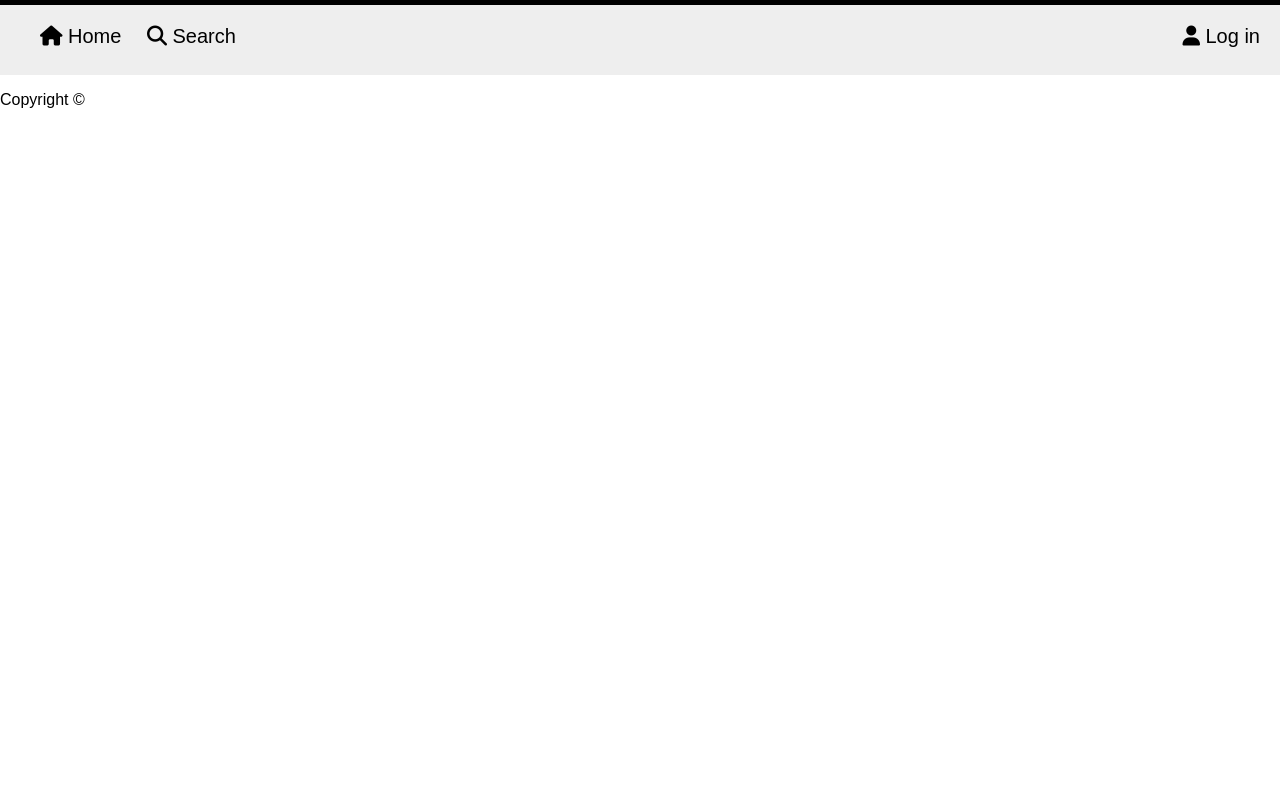
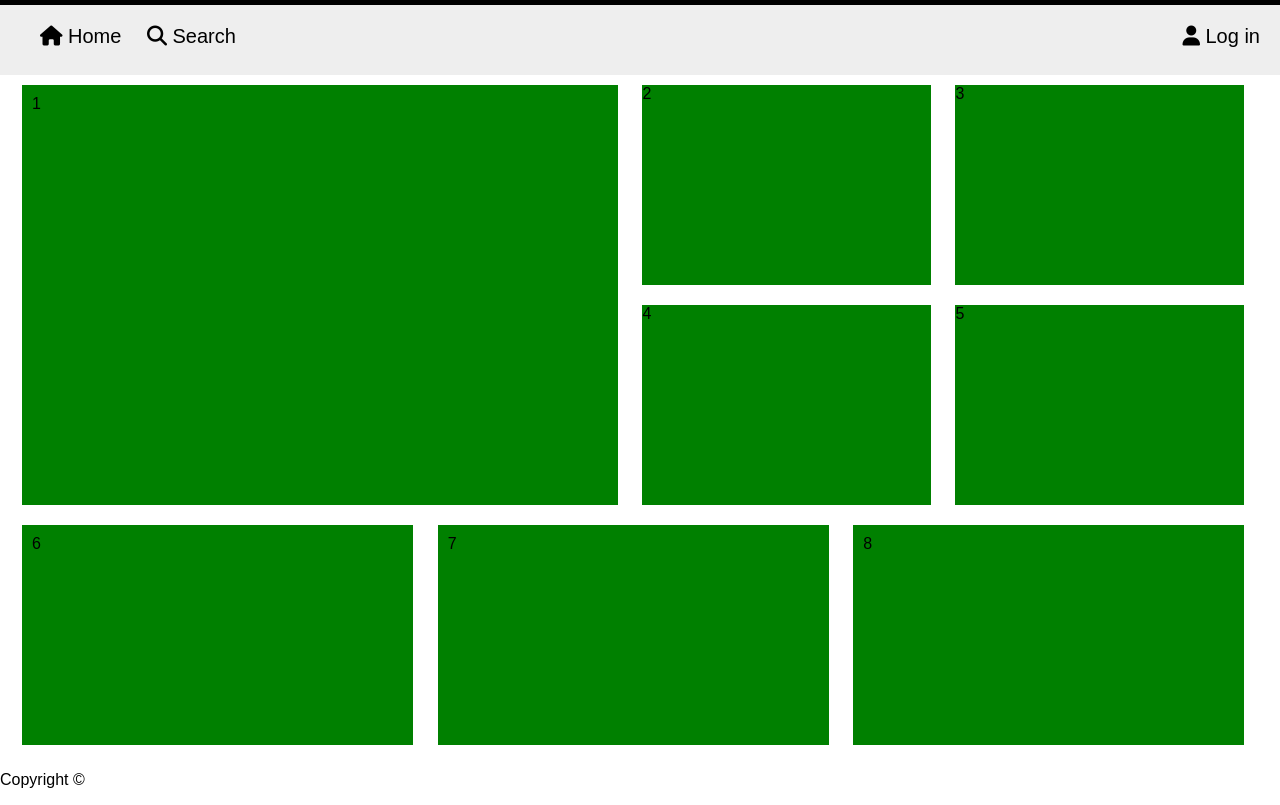
Before and after one commit to calebgibbs/all-vege, a PHP site: page / in a window 1280 px wide. Before the commit the page ends 108 px from the top, so only its background shows below. Run offline with PHP 8.4, Linux system fonts and the light colour scheme; some libraries are stand-ins or nearby versions.

Commit message:
added index content and started validating forms

```diff
--- a/css/styles.css
+++ b/css/styles.css
@@ -26,6 +26,10 @@ body, html {
 		color: #000;
 	}
 
+	#search {
+		display: float;
+	}
+
 	#nav-text a:hover {
 		color: #fff;
 	}
@@ -38,8 +42,10 @@ body, html {
 	#search-bar {
 		cursor: text;
 		display: none;
+	}
 
-
+	#search-bar input {
+		font-size: 20px;
 	}
 
 	#account {
@@ -55,9 +61,10 @@ body, html {
 		width: 250px;
 		background-color: #eee;
 		margin: 0 auto;
-		float: right;
+		left: 81%;
 		padding-bottom: 15px;
-		display: none
+		display: none;
+		position:absolute;
 	}
 
 	#login-content {
@@ -107,6 +114,113 @@ body, html {
 	background-color: green;
 	}
 
+	#content {
+		margin: 0 auto;
+	}
+
+	#left-box {
+		height: 400px;
+		width: 45%;
+		display: inline-block;
+		padding: 10px;
+		margin: 10px;
+		margin-left: 22px;
+		background-color: green;
+		vertical-align: top
+
+	}
+
+	#d1 {
+		/*height: 400px;
+		width: 45%;
+		display: inline-block;
+		padding: 10px;
+		margin: 10px;
+		background-color: green;*/
+	}
+
+	#right-box {
+		height: 420px;
+		width: 49%;
+		display: inline-block;
+		margin: 10px;
+		vertical-align: top
+
+	}
+
+	#d2 {
+		height: 200px;
+		width: 46%;
+		display: inline-block;
+		background-color: green;
+		margin: 10px;
+		margin-top: 0px;
+		margin-left: 0;
+	}
+
+	#d3 {
+		height: 200px;
+		width: 46%;
+		display: inline-block;
+		background-color: green;
+		margin: 10px;
+		margin-top: 0;
+
+
+	}
+
+	#d4 {
+		height: 200px;
+		width: 46%;
+		display: inline-block;
+		background-color: green;
+		margin: 10px;
+		margin-left: 0;
+
+
+	}
+
+	#d5 {
+		height: 200px;
+		width: 46%;
+		display: inline-block;
+		background-color: green;
+		margin: 10px;
+
+
+	}
+
+	#d6 {
+		height: 200px;
+		width: 29%;
+		display: inline-block;
+		padding: 10px;
+		margin: 10px;
+		margin-left: 22px;
+		background-color: green;
+
+	}
+
+	#d7 {
+		height: 200px;
+		width: 29%;
+		display: inline-block;
+		padding: 10px;
+		margin: 10px;
+		background-color: green;
+
+	}
+
+	#d8 {
+		height: 200px;
+		width: 29%;
+		display: inline-block;
+		padding: 10px;
+		margin: 10px;
+		background-color: green;
+
+	}
+
 	#box {
 	text-align: center;
 	width: 480px;
--- a/index.html
+++ b/index.html
@@ -28,12 +28,14 @@
 					</div>
 					<div id="login">
 						<div id="login-content">
-							<form>
+							<form action="#" method="post" id="login-form">
 								<div>
 									<input type="email" placeholder="Email">
+									<span id="email-message"></span>
 								</div>
 								<div>
 									<input type="password" placeholder="Password">
+									<span id="pwd-message"></span>
 								</div>
 								<div>
 									<input id="login-button" type="submit" name="login" value="Log in">
@@ -47,8 +49,21 @@
 						</div>
 						</div>
 				</nav>
-				<div>
-
+				<div id="content">
+					<div id= "left-box">
+						<div id="d1">1</div>
+					</div>
+					<div id="right-box">
+						<div id="d2">2</div>
+						<div id="d3">3</div>
+						<div id="d4">4</div>
+						<div id="d5">5</div>
+					</div>
+					<div id="bottom-box">
+						<div id="d6">6</div>
+						<div id="d7">7</div>
+						<div id="d8">8</div>
+					</div>
 				</div>
 				<footer>
 					<p>Copyright &copy;</p>
@@ -57,5 +72,6 @@
 			<script src="https://use.fontawesome.com/228e8d7980.js"></script>
 			<script type="text/javascript" src="js/jquery-2.2.3.min.js"></script>
 			<script type="text/javascript" src="js/animation.js"></script>
+			<script type="text/javascript" src="js/login-validation.js"></script>
 		</body>
 	</html>
--- a/js/animation.js
+++ b/js/animation.js
@@ -5,7 +5,7 @@ $(document).ready(function(){
 	});
 
 	$('#account').click(function(){
-		$('#login').toggle({"display" : "block"});
+		$('#login').slideToggle({"display" : "block"});
 	});
 
 });
--- /dev/null
+++ b/js/login-validation.js
@@ -0,0 +1,38 @@
+var form = document.querySelector('#signin-form');
+form.onsubmit = function(event) {
+
+	var totalErrors = 0;
+
+	var namePattern = new RegExp("^[a-zA-Z.' -]{2,50}$");
+	var emailPattern = new RegExp("^[a-zA-Z0-9._'@]{7,50}$");
+	var pwdPattern = new RegExp("^[a-zA-Z0-9!@#$%^&*(){}|[]:;<>,.?/]{}$");
+
+	var fNameInput = document.querySelector('#fname');
+	var lNameInput = document.querySelector('#lname');
+	var emailInput = document.querySelector('#email');
+	var pwdInput = document.querySelector('#pwd');
+	var cPwdInput = document.querySelector('#cpwd');
+
+	var fNameMessage = document.querySelector('#fname-message');
+	var lNameMessage = document.querySelector('#lname-message');
+	var emailMessage = document.querySelector('#email-message');
+	var pwdMessage = document.querySelector('#pwd-message');
+	var cPwdMessage = document.querySelector('#cpwd-message');
+
+	if( namePattern.test(fNameInput.value) ){
+		console.log("first name is valid");
+	} else {
+		console.log("name is invalid");
+		nameMessage.innerHTML = "*Please enter your first name";
+		totalErrors++;
+	}
+
+	if( namePattern.test(lNameInput.value) ){
+		console.log("first name is valid");
+	} else {
+		console.log("name is invalid");
+		nameMessage.innerHTML = "*Please enter your last name";
+		totalErrors++;
+	}
+	}
+};
```
Also changed, not shown: js/acc-validation.js (added, +35 -0 lines), signup.html (+6 -4 lines), js/formValidation.js (added).
